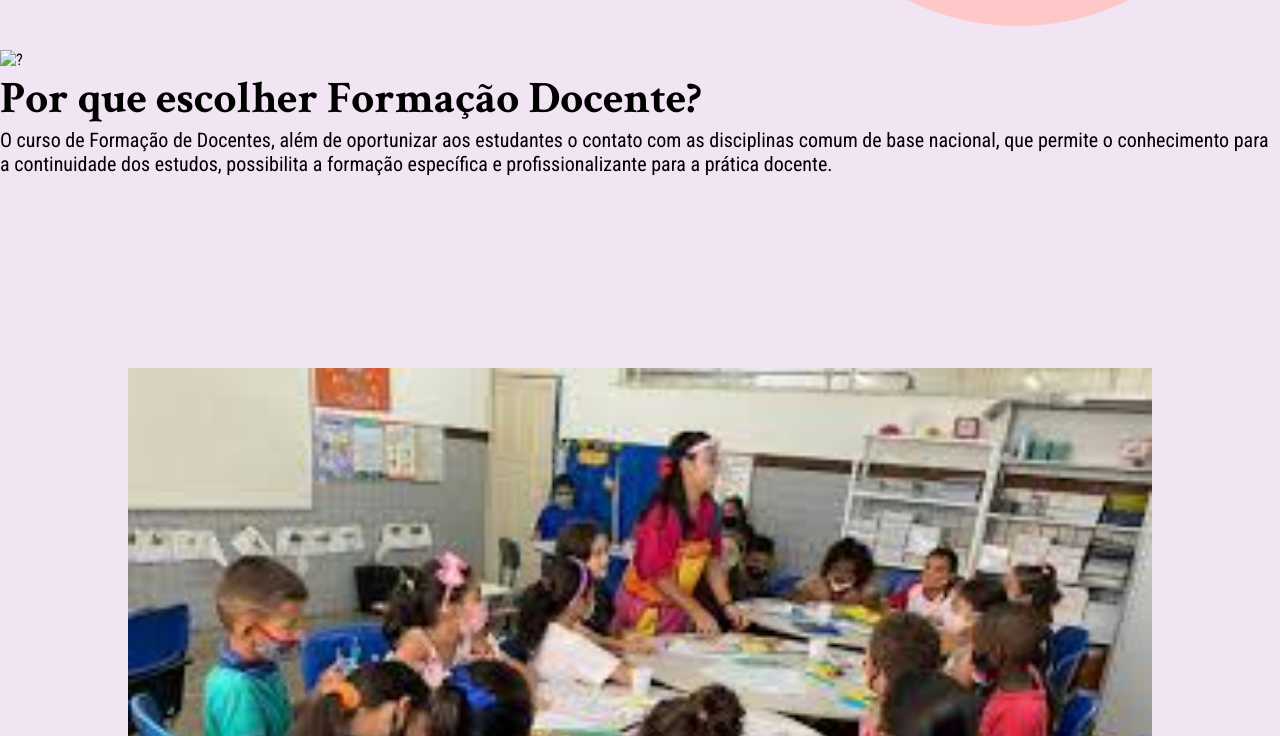
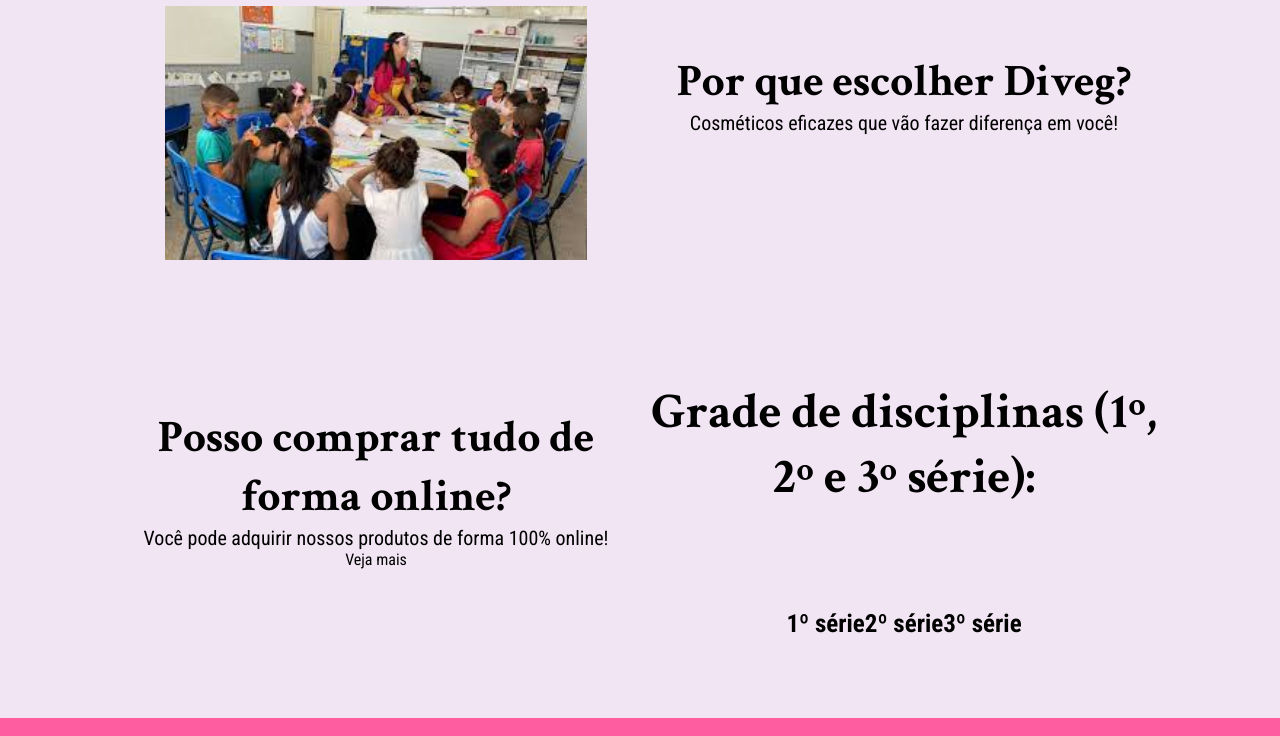
Before and after one commit to AdrielJovit/Projeto-cursos-CCM, a plain HTML site: page index.html in a window 1280 px wide. Shown: the part 710-1446 px from the top of the page. Drawn offline with Linux system fonts and the light colour scheme.

Commit message:
Add files via upload

```diff
--- a/index.html
+++ b/index.html
@@ -26,28 +26,21 @@
             </div>
             <img class="principal-capa_imagem" src="img1/imgfd1.jpeg" alt="">
         </section>
-        <section class="Matérias">
-            <img class="imagem1" src="#" alt="?">
+        <section class="propaganda propaganda01">
+            <img class="propaganda_imagem imagem01" src="img1/fd2.jpeg" alt="Cosméticos de exemplo">
             <div class="propaganda_conteudo">
-                <h2 class="propaganda_titulo">Por que escolher Formação Docente?</h2>
-                <p class="propaganda_texto">O curso de Formação de Docentes, além de oportunizar aos estudantes o contato com as disciplinas comum de base nacional, que permite o conhecimento para a continuidade dos estudos, possibilita a formação específica e profissionalizante para a prática docente.</p>
+                <h2 class="propaganda_titulo">Por que escolher Diveg?</h2>
+                <p class="propaganda_texto">Cosméticos eficazes que vão fazer diferença em você!</p>
             </div>
-            <img class="propaganda_imagem imagem2" src="img1/imgfd2.jpeg" alt="Protetor solar de exemplo">
         </section>
         <section class="propaganda">
             <div class="propaganda02">
                 <div class="propaganda_conteudo">
-                    <h2 class="propaganda_titulo">Qual o objetivo do curso?</h2>
-                    <p class="propaganda_texto">O curso de Formação de Docentes tem o objetivo de ensinar os professores as técnicas, metodologias e habilidades necessárias para lecionar aulas, além de preparar os docentes para lidar com desafios educacionais, como a diversidade de alunos e a interação com a comunidade.</p>
+                    <h2 class="propaganda_titulo">Posso comprar tudo de forma online?</h2>
+                    <p class="propaganda_texto">Você pode adquirir nossos produtos de forma 100% online!</p>
                 </div>
+                <a href="#" class="propaganda_botao">Veja mais</a>
             </div>
-            <img class="propaganda_imagem imagem2" src="img1/imgfd2.jpeg" alt="Protetor solar de exemplo">
-        </section>
-        <section class="propaganda propaganda03">
-            <img class="propaganda_imagem imagem03" src="img1/imgfd3.jpeg" alt="Vitamina C de exemplo">
-            <div class="propaganda_conteudo">
-            </div>
-        </section>
         <section class="dispositivos">
             <h2 class="dispositivos_titulo">Grade de disciplinas (1º, 2º e 3º série):</h2>
             <ul class="dispositivos_lista">
@@ -72,9 +65,6 @@
             <li class="lista_link">
                 <a href=""> Volte ao início </a>
             </li>
-            <li class="lista_link">
-                <a href=""> Ver D.S. </a>
-            </li>
         </ul>
         <p class="rodape_texto"> 2024 CCM Tancredo de Almeida Neves, todos os direitos reservados </p>
     </footer>
--- a/style.css
+++ b/style.css
@@ -79,6 +79,7 @@
 
 .principal-capa_imagem {
     border-radius: 100%;
+    width: 30%;
 }
 
 .principal-capa_botao {
@@ -113,6 +114,13 @@
 }
 
 .propaganda_imagem {
+    margin-left: 10%;
+    width: 80%;
+    margin-top: 15%;
+    box-shadow: 1px 1px 1rem var(--preto);
+}
+
+.propaganda_imagem2{
     margin-left: 10%;
     width: 80%;
     margin-top: 15%;
```
